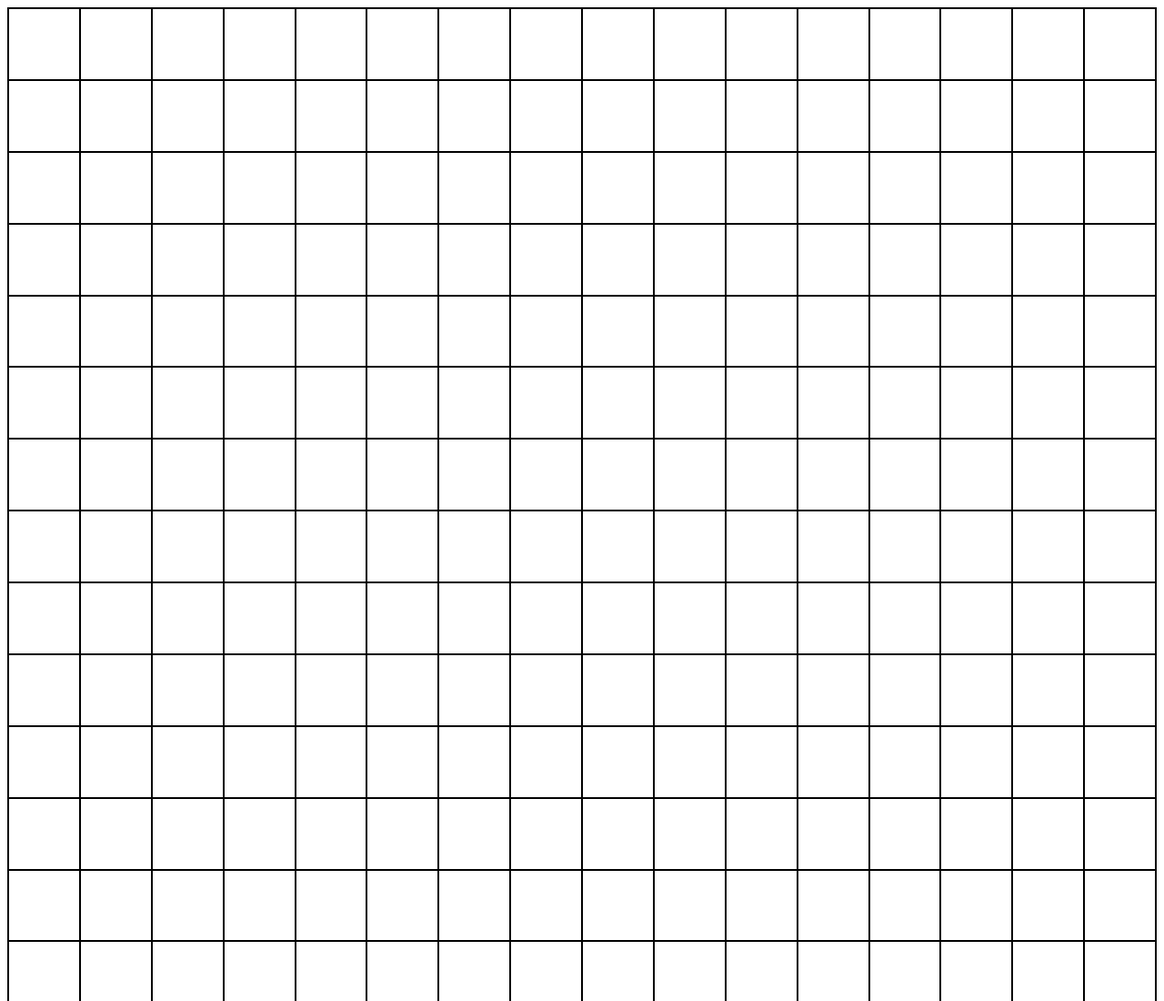
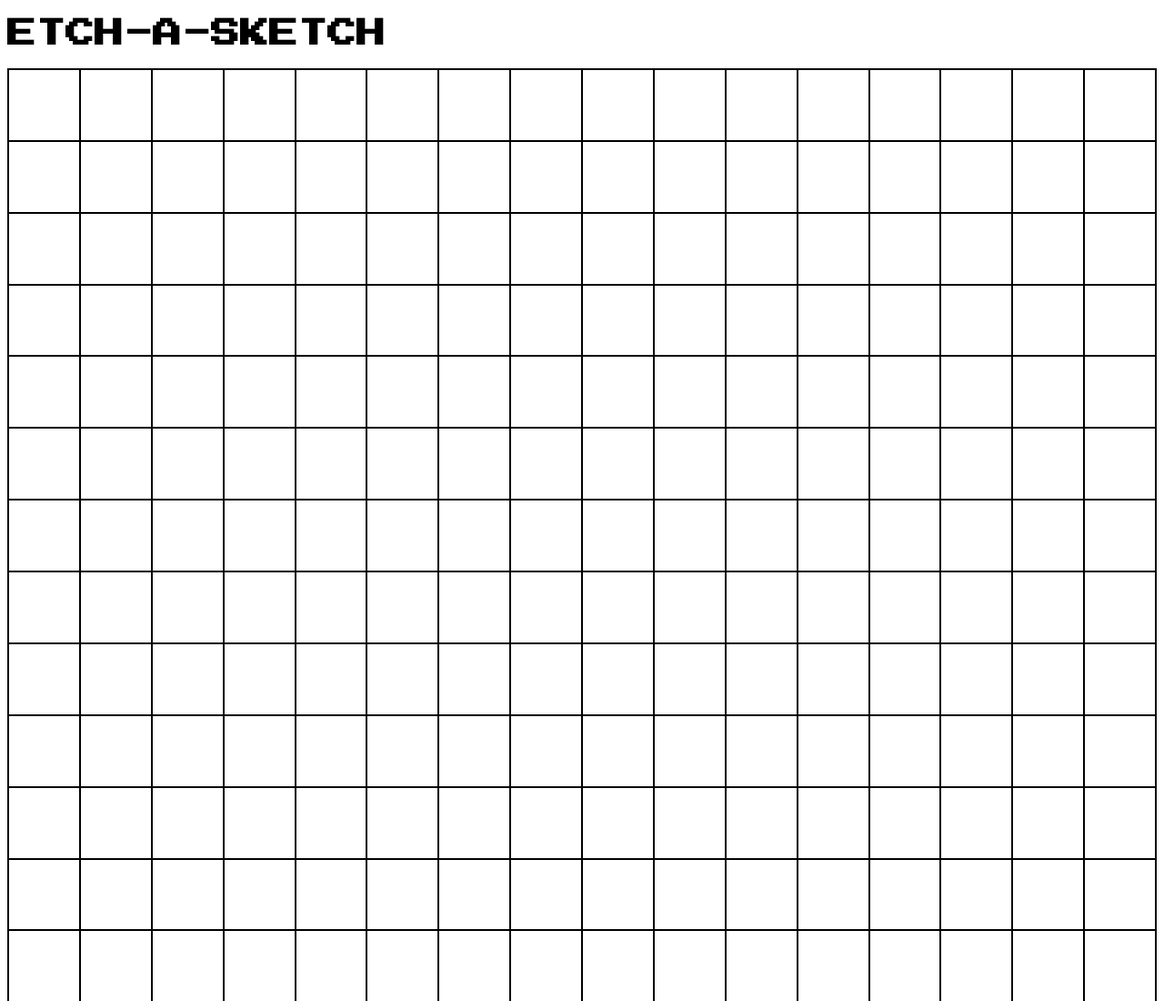
Before and after one commit to pdicko/etch-a-sketch, a plain HTML site: page index.html in a window 1280 px wide. Shown: the top 1100 px of the page at 91% size. Drawn offline with Linux system fonts and the light colour scheme.

Commit message:
Imported fonts and started building UI
Began working on header. Added title. Next will be adding the prompt
to create a custom sized grid.

```diff
--- a/index.html
+++ b/index.html
@@ -6,11 +6,14 @@
   <title>Etch-a-Sketch</title>
   <script src="script.js"></script>
   <link rel="stylesheet" href="styles.css">
+  <link rel="preconnect" href="https://fonts.googleapis.com">
+  <link rel="preconnect" href="https://fonts.gstatic.com" crossorigin>
+  <link href="https://fonts.googleapis.com/css2?family=Press+Start+2P&family=Roboto:wght@100;300;400;700&display=swap" rel="stylesheet">
 </head>
 <body>
     <div class="container">
       <header>
-        <!-- Header content and grid size prompt button-->
+        <h1 class="title">ETCH-A-SKETCH</h1>
       </header>
 
       <main>
--- a/styles.css
+++ b/styles.css
@@ -1,5 +1,5 @@
-.header {
-
+.title {
+  font-family: 'Press Start 2P', monospace;
 }
 
 .grid {
```
